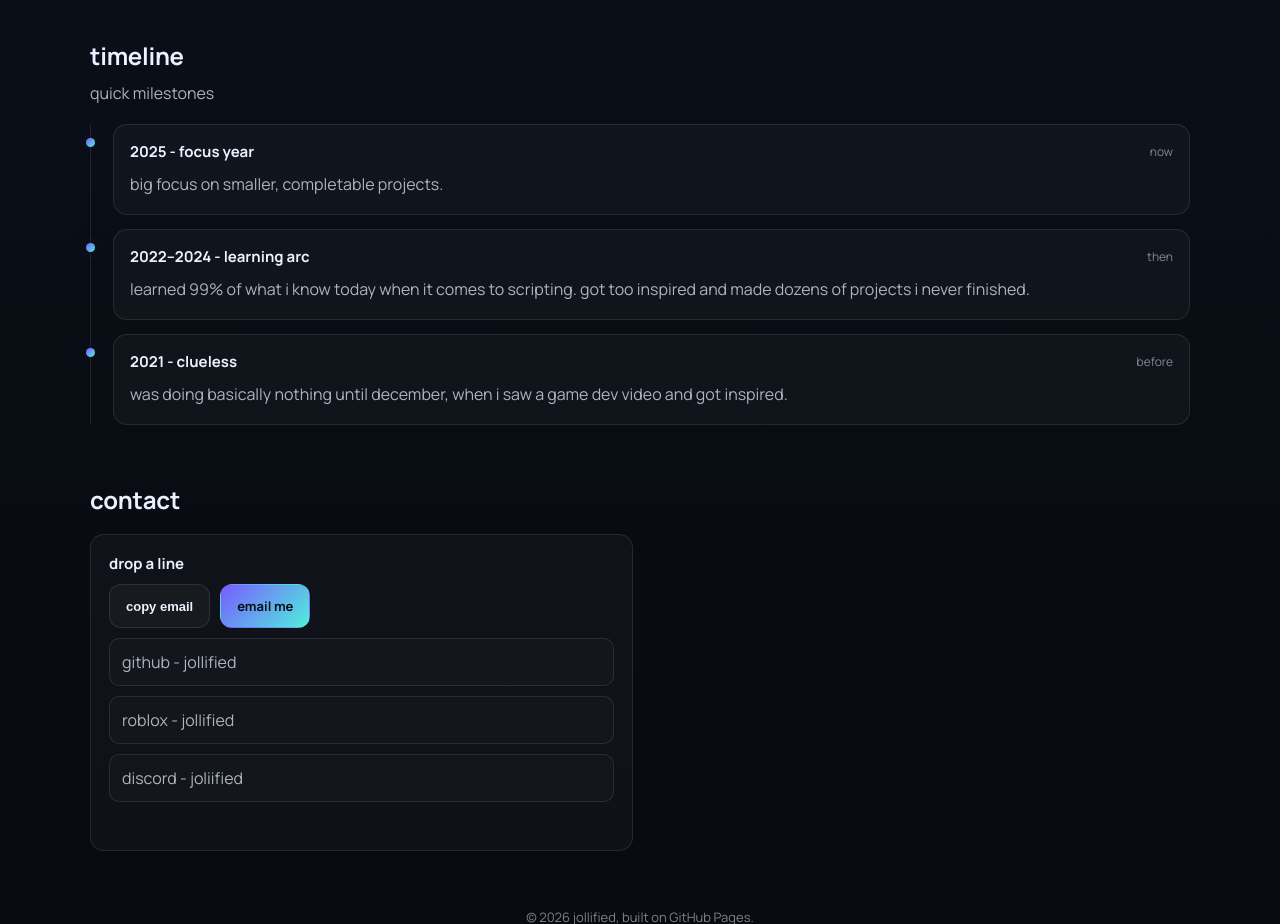
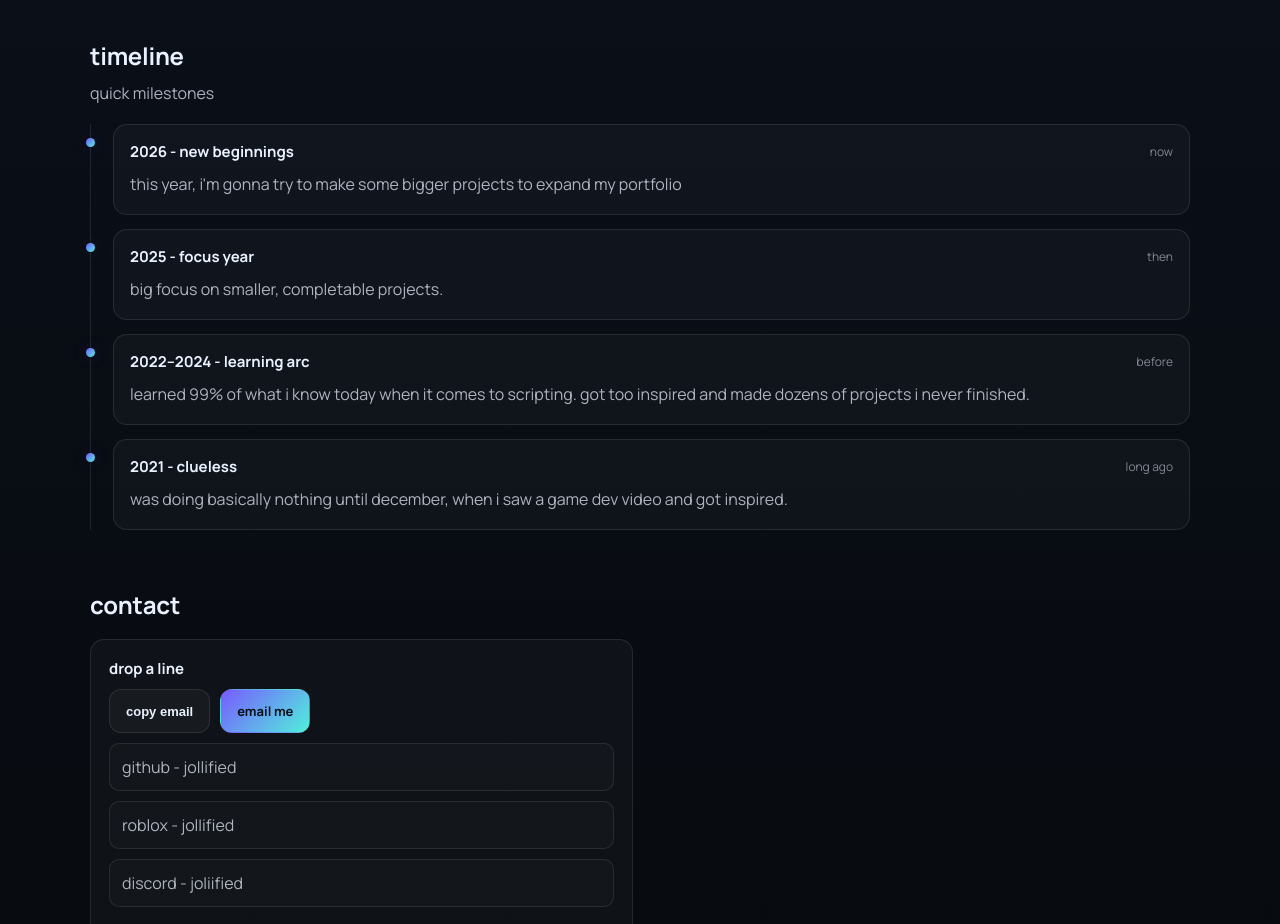
Before and after one commit to jollified/jollified.github.io, a plain HTML site: page index.html in a window 1280 px wide. Shown: the part 1120-2044 px from the top of the page. Drawn offline with Linux system fonts and the light colour scheme.

Commit message:
Update index.html

```diff
--- a/index.html
+++ b/index.html
@@ -144,12 +144,27 @@
       </div>
 
       <div class="timeline">
+
+      <div class="tItem reveal">
+        <div class="tDot"></div>
+          <div class="tBody">
+            <div class="tTop">
+              <h3>2026 -  new beginnings</h3>
+              <span class="tWhen">now</span>
+            </div>
+            <p>this year, i'm gonna try to make some bigger projects to expand my portfolio</p>
+          </div>
+        </div>
+
+
+
+
         <div class="tItem reveal">
           <div class="tDot"></div>
           <div class="tBody">
             <div class="tTop">
               <h3>2025 - focus year</h3>
-              <span class="tWhen">now</span>
+              <span class="tWhen">then</span>
             </div>
             <p>big focus on smaller, completable projects.</p>
           </div>
@@ -160,7 +175,7 @@
           <div class="tBody">
             <div class="tTop">
               <h3>2022–2024 - learning arc</h3>
-              <span class="tWhen">then</span>
+              <span class="tWhen">before</span>
             </div>
             <p>
               learned 99% of what i know today when it comes to scripting. got too inspired and made dozens of projects i never finished.
@@ -173,7 +188,7 @@
           <div class="tBody">
             <div class="tTop">
               <h3>2021 - clueless</h3>
-              <span class="tWhen">before</span>
+              <span class="tWhen">long ago</span>
             </div>
             <p>
               was doing basically nothing until december, when i saw a game dev video and got inspired.
```
